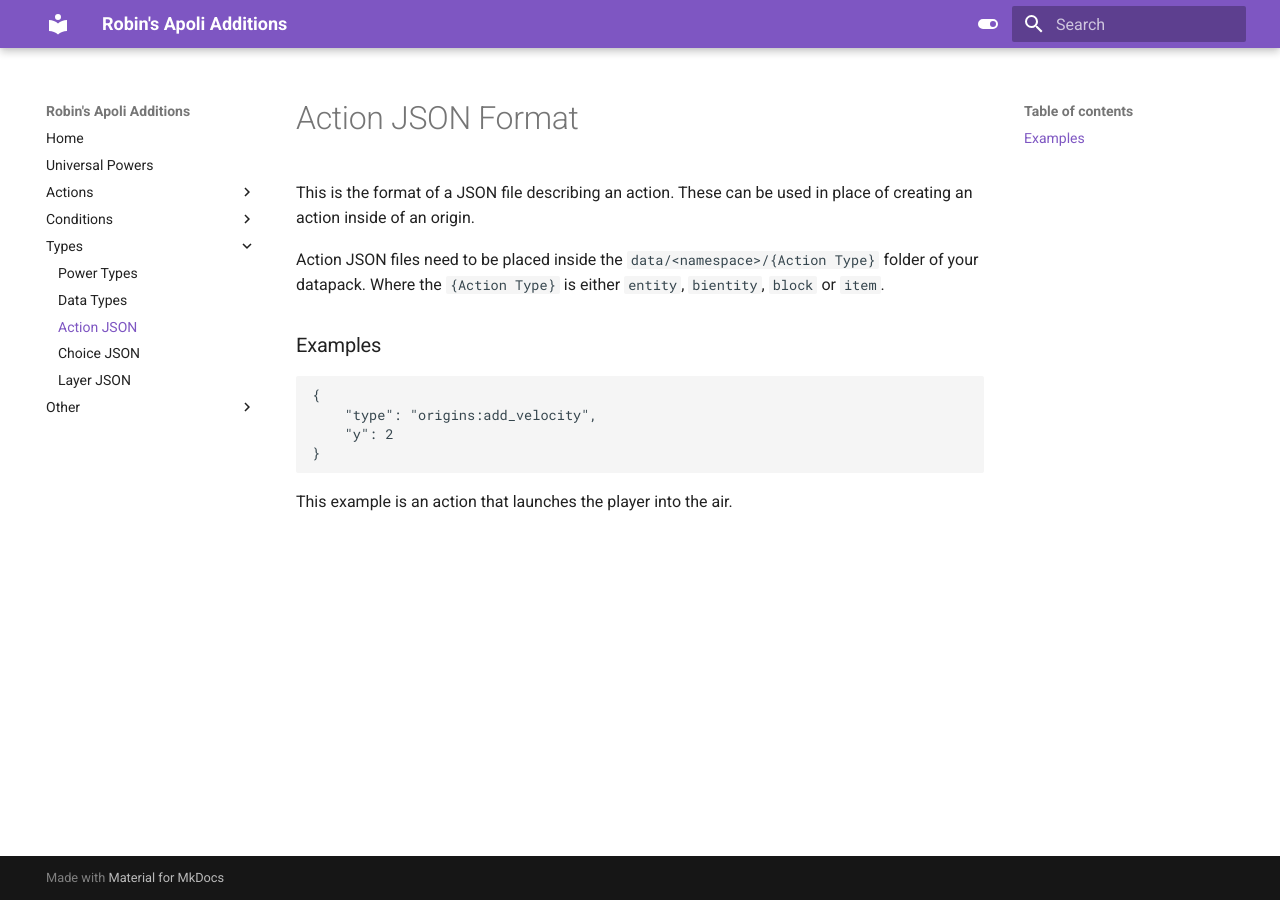
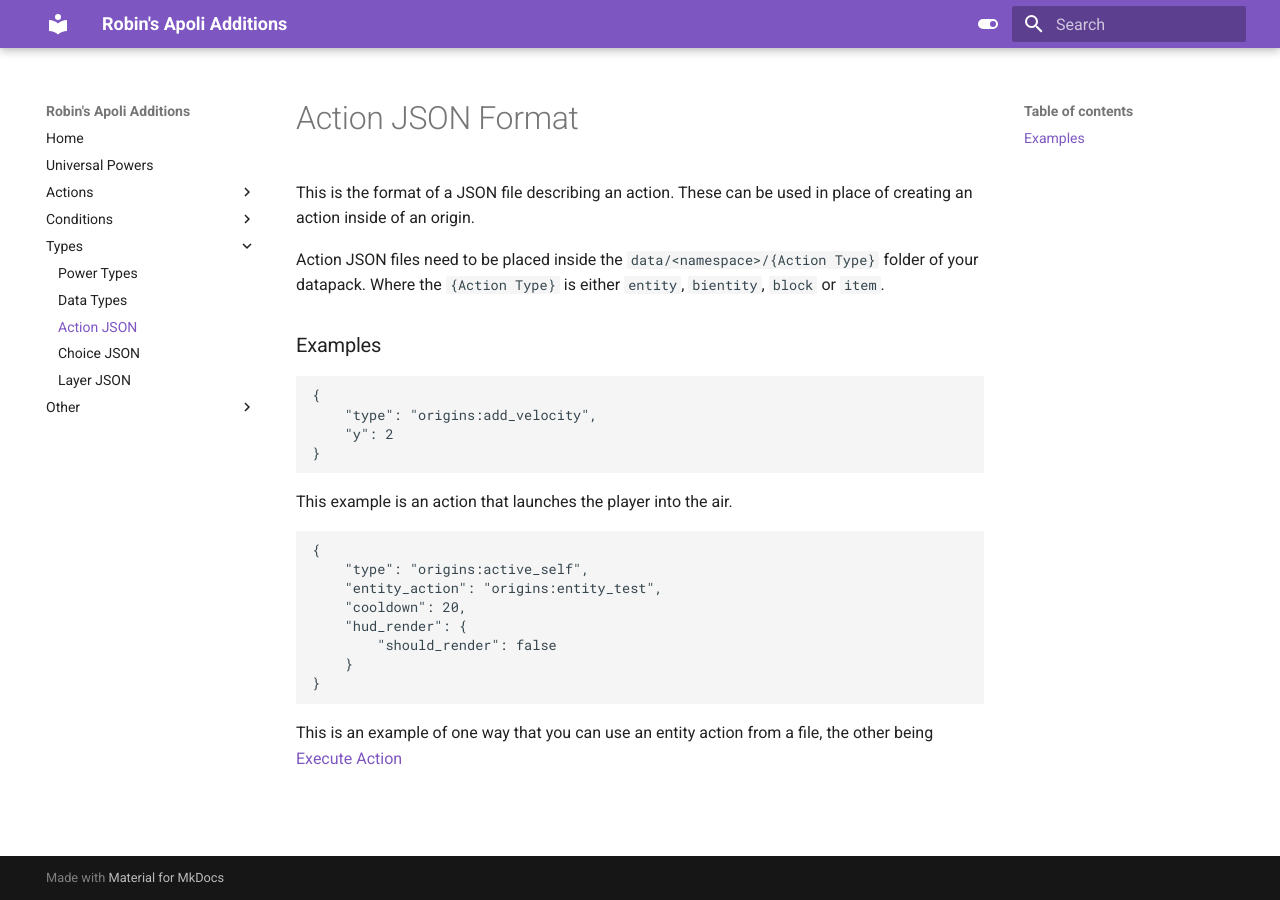
Before and after one commit to ThatRobin/raa_docs, an MkDocs documentation site: the page built from docs/action.md, in a window 1280 px wide. Built offline with MkDocs 1.6.1 and Material for MkDocs 9.7.7, drawn with Linux system fonts in a browser that asks for light colours.

Commit message:
Small fix
Fixed some stuff in action.md
Added the execute_action meta action.

````diff
--- a/docs/action.md
+++ b/docs/action.md
@@ -14,3 +14,15 @@ Action JSON files need to be placed inside the `data/<namespace>/{Action Type}`
 ```
 
 This example is an action that launches the player into the air.
+
+```json
+{
+    "type": "origins:active_self",
+    "entity_action": "origins:entity_test",
+    "cooldown": 20,
+    "hud_render": {
+        "should_render": false
+    }
+}
+```
+This is an example of one way that you can use an entity action from a file, the other being [Execute Action]( )
--- a/mkdocs.yml
+++ b/mkdocs.yml
@@ -10,6 +10,8 @@ nav:
             - Open Choice Screen: entity_actions/open_choice_screen.md
         - Item Actions:
             - Modify Item: item_actions/modify_item.md
+        - Meta Actions:
+            - Execute Action: meta_actions/execute_action.md
     - Conditions:
         - Entity Conditions:
             - Active Power Type: entity_conditions/active_power_type.md
````
Also changed, not shown: docs/meta_actions/execute_action.md (added, +21 -0 lines).
